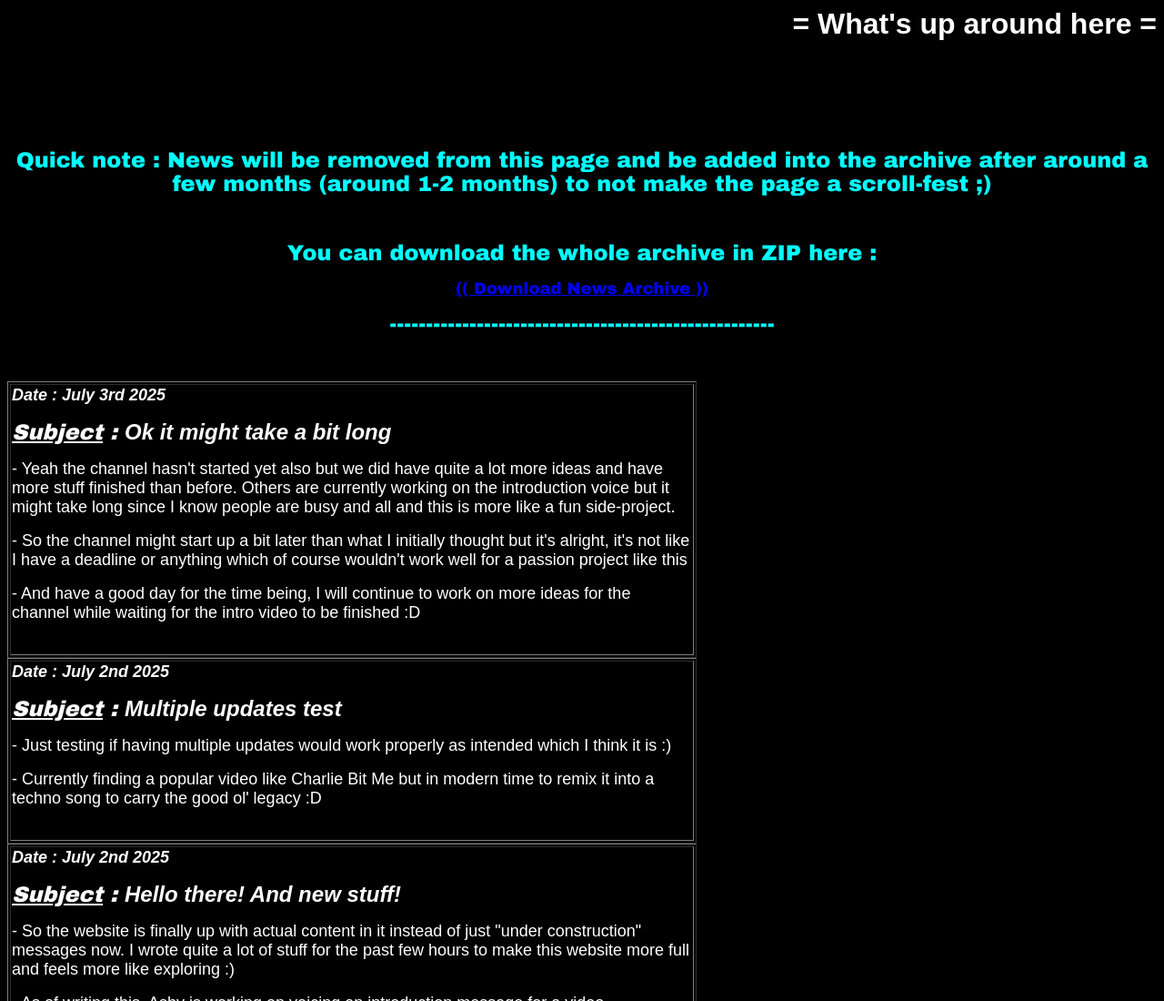
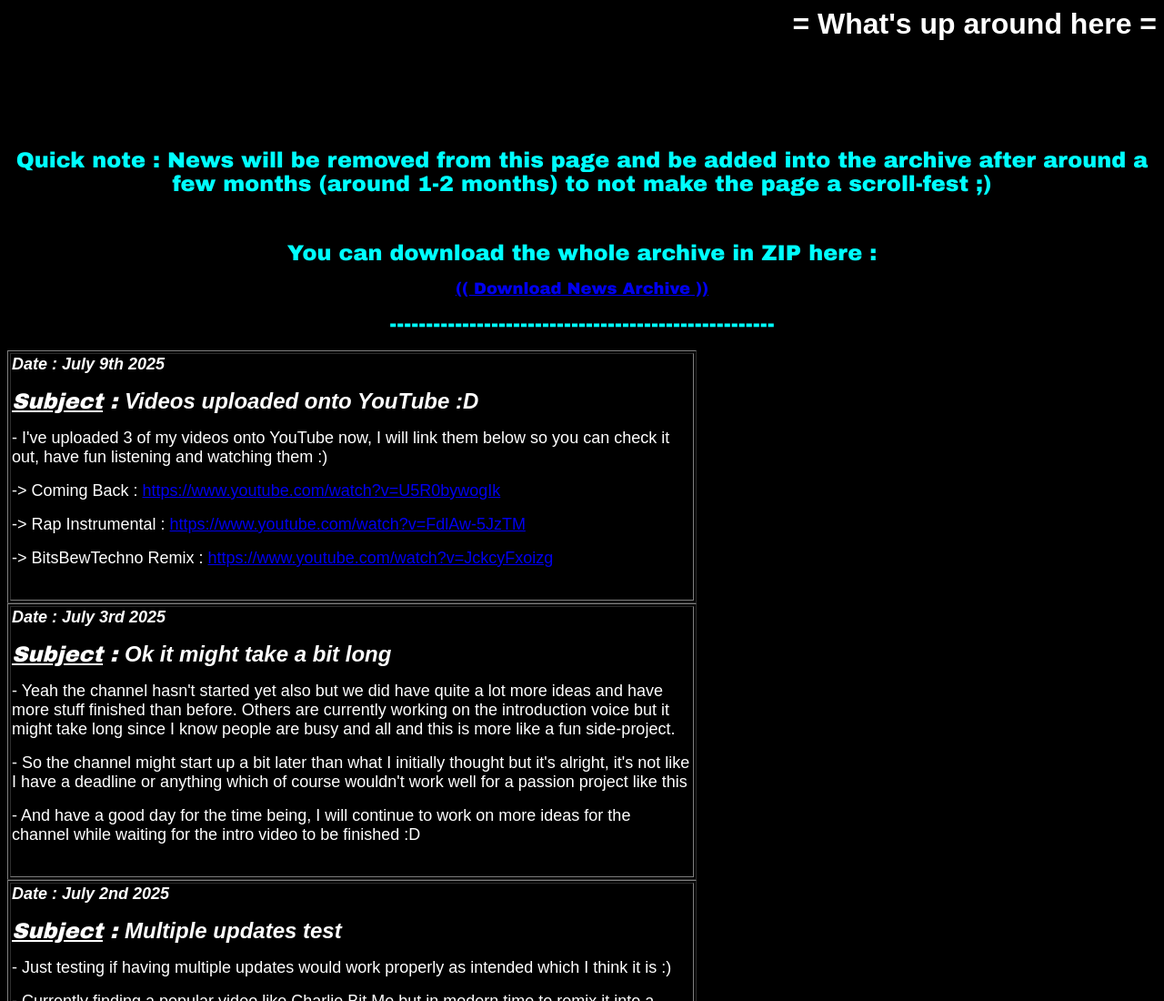
Before and after one commit to fedupvideo/fedupvideo.github.io, a plain HTML site: page newspage.htm in a window 1280 px wide. Shown: the top 1100 px of the page at 91% size. Drawn offline with Linux system fonts and the light colour scheme.

Commit message:
Add files via upload

```diff
--- a/newspage.htm
+++ b/newspage.htm
@@ -26,7 +26,29 @@ download the whole archive in ZIP here :</font></b></p>
 <a href="newsarchive.zip">(( Download News Archive ))</a></font></b></p>
 <p align="center"><b><font face="Arial Black" size="5" color="#00FFFF">
 -----------------------------------------------------</font></b></p>
-<p align="center">&nbsp;</p>
+<table border="1" width="60%">
+	<tr>
+		<td><i><b><font color="#FFFFFF" face="Arial" size="4">Date : July 9th
+		2025</font></b></i><p><b><i>
+		<font face="Arial Black" size="5" color="#FFFFFF"><u>Subject</u> :
+		</font>
+		<font face="Arial" size="5" color="#FFFFFF">Videos uploaded onto YouTube
+		:D</font></i></b></p>
+		<p><font face="Arial" size="4" color="#FFFFFF">- I've uploaded 3 of my
+		videos onto YouTube now, I will link them below so you can check it out,
+		have fun listening and watching them :)</font></p>
+		<p><font face="Arial" size="4" color="#FFFFFF">-&gt; Coming Back :
+		<a href="https://www.youtube.com/watch?v=U5R0bywogIk">
+		https://www.youtube.com/watch?v=U5R0bywogIk</a></font></p>
+		<p><font face="Arial" size="4" color="#FFFFFF">-&gt; Rap Instrumental :
+		<a href="https://www.youtube.com/watch?v=FdlAw-5JzTM">
+		https://www.youtube.com/watch?v=FdlAw-5JzTM</a></font></p>
+		<p><font face="Arial" size="4" color="#FFFFFF">-&gt; BitsBewTechno Remix :
+		<a href="https://www.youtube.com/watch?v=JckcyFxoizg">
+		https://www.youtube.com/watch?v=JckcyFxoizg</a></font></p>
+		<p>&nbsp;</td>
+	</tr>
+</table>
 <table border="1" width="60%">
 	<tr>
 		<td><i><b><font color="#FFFFFF" face="Arial" size="4">Date : July 3rd
```
